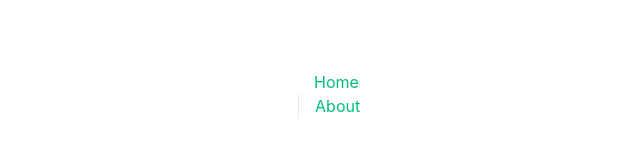
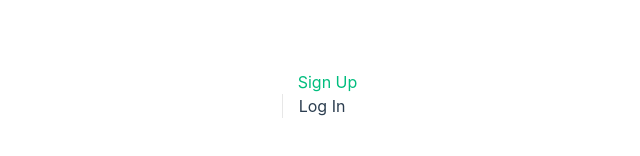
Before and after one commit to staten-island-tech/vue-supabase-project-matthew-and-maxim-and-nicole, a Vue app in the folder project/: page /login in a window 1280 px wide. Before the commit this address had no page. Shown: the part 314-470 px from the top of the page, without its empty margins (107-747 px from the left). Built offline with nearby package versions, Linux system fonts and the light colour scheme.

Commit message:
did login and fixed routes

```diff
--- a/project/src/App.vue
+++ b/project/src/App.vue
@@ -8,8 +8,8 @@ import { RouterLink, RouterView } from 'vue-router'
     <div class="wrapper">
 
       <nav>
-        <RouterLink to="/">Home</RouterLink>
-        <RouterLink to="/about">About</RouterLink>
+        <RouterLink to="/">Sign Up</RouterLink>
+        <RouterLink to="/login">Log In</RouterLink>
       </nav>
     </div>
   </header>
--- a/project/src/router/index.js
+++ b/project/src/router/index.js
@@ -10,12 +10,9 @@ const router = createRouter({
       component: SignUp
     },
     {
-      path: '/about',
-      name: 'about',
-      // route level code-splitting
-      // this generates a separate chunk (About.[hash].js) for this route
-      // which is lazy-loaded when the route is visited.
-      component: () => import('../views/AboutView.vue')
+      path: '/login',
+      name: 'Login',
+      component: () => import('../views/Login.vue')
     }
   ]
 })
--- a/project/src/views/Login.vue
+++ b/project/src/views/Login.vue
@@ -5,6 +5,24 @@
 </template>
 
 <script setup>
+import { supabase } from '../supabaseClient.js'
+import { ref } from 'vue';
+
+const mail = ref("")
+const pass = ref("")
+
+async function login () {
+const {data: session, error} = await supabase.auth.loginWithPassword ({
+    email: mail.value,
+    password: pass.value,
+})
+if (error) {
+    console.log(error)
+} else {
+    console.log(session)
+}
+return session
+};
 
 </script>
 
```
